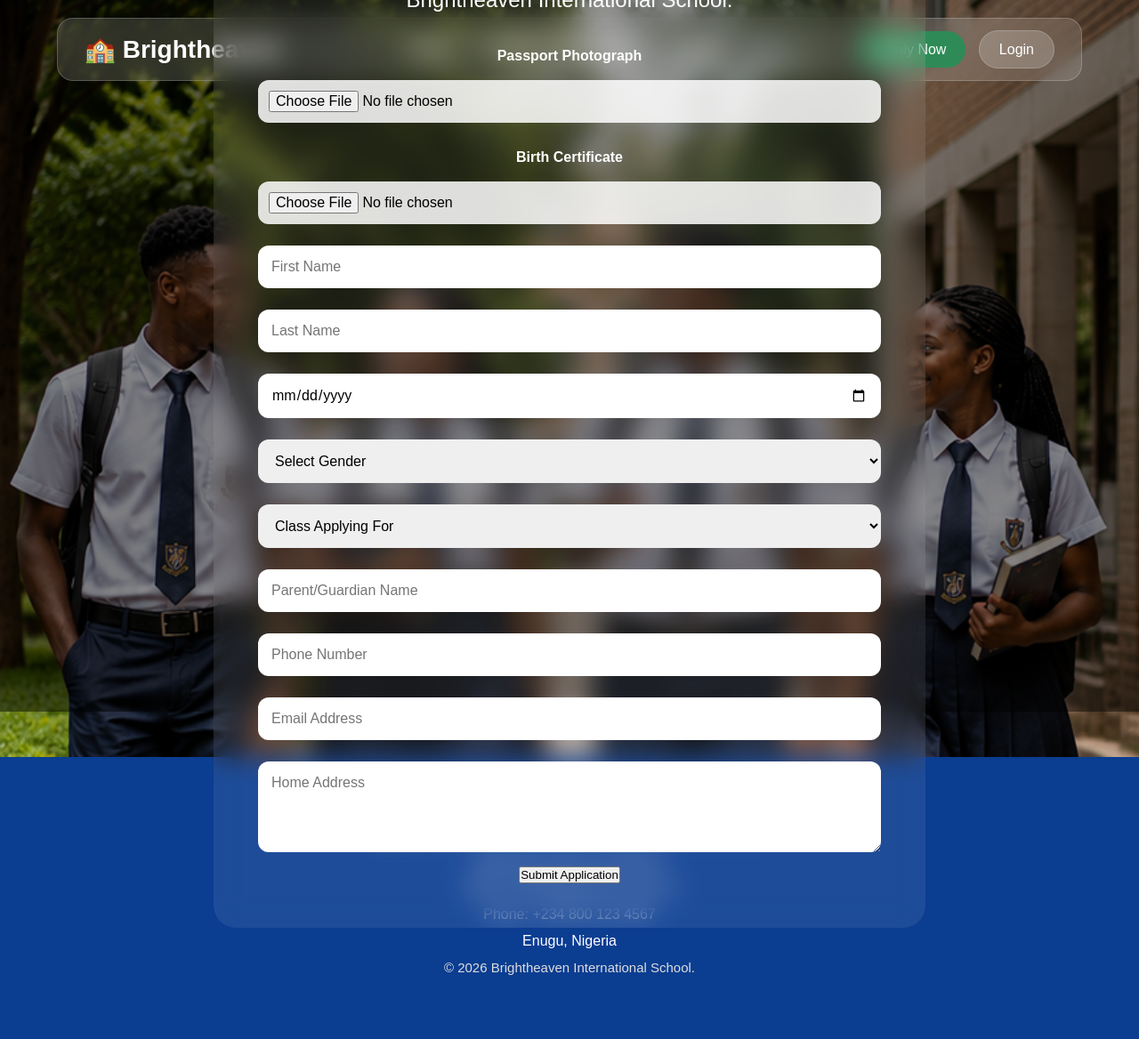
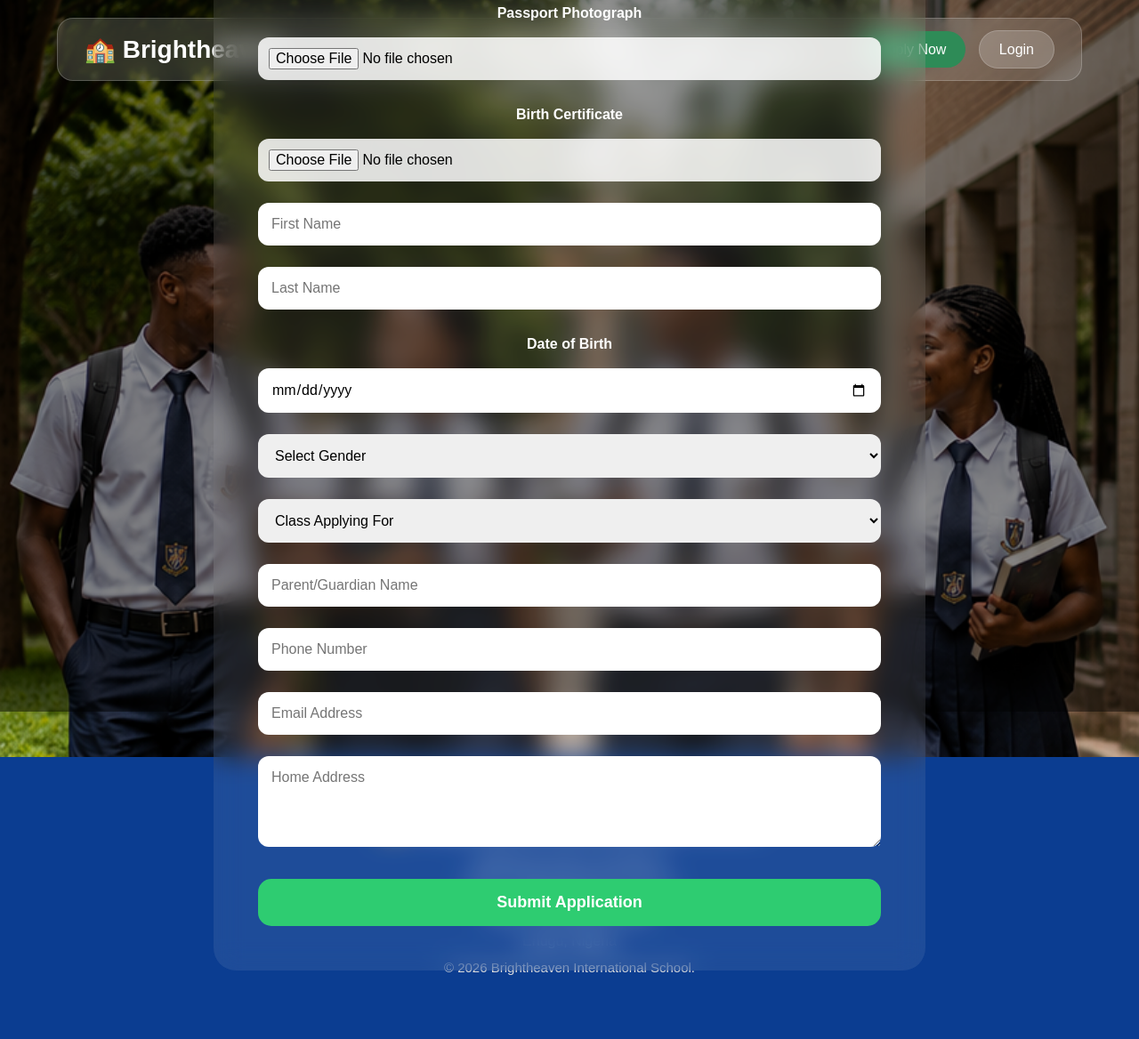
Before and after one commit to Ronniechuks11/Brightheaven-Intl-school-portal, a Flask app: page /apply in a window 1280 px wide. Shown: the whole page at 89% size. Run offline with Flask 3, Linux system fonts and the light colour scheme.

Commit message:
Update Latest Changes

```diff
--- a/app.py
+++ b/app.py
@@ -1,5 +1,7 @@
 from flask import Flask, render_template, request, redirect, url_for
 import sqlite3
+import os
+from werkzeug.utils import secure_filename
 
 app = Flask(__name__)
 
@@ -17,26 +19,47 @@ def apply():
         phone = request.form["phone"]
         email = request.form["email"]
         address = request.form["address"]
+        passport = request.files["passport"]
+        birth_certificate = request.files["birth_certificate"]
 
+        passport_filename = secure_filename(passport.filename)
+        birth_certificate_filename = secure_filename(birth_certificate.filename)
+
+        passport.save(
+            os.path.join(
+                "static/uploads/passports",
+                passport_filename
+            )
+        )
+
+        birth_certificate.save(
+            os.path.join(
+                "static/uploads/birth_certificates",
+                birth_certificate_filename
+            )
+        )
         conn = sqlite3.connect("school.db")
         cursor = conn.cursor()
 
         cursor.execute("""
-            INSERT INTO applicants
-            (first_name, last_name, date_of_birth, gender,
-             class_applying, parent_name, phone, email, address)
-            VALUES (?, ?, ?, ?, ?, ?, ?, ?, ?)
-        """, (
-            first_name,
-            last_name,
-            date_of_birth,
-            gender,
-            class_applying,
-            parent_name,
-            phone,
-            email,
-            address
-        ))
+        INSERT INTO applicants
+        (first_name, last_name, date_of_birth, gender,
+         class_applying, parent_name, phone, email,
+         address, passport, birth_certificate)
+        VALUES (?, ?, ?, ?, ?, ?, ?, ?, ?, ?, ?)
+    """, (
+         first_name,
+        last_name,
+        date_of_birth,
+        gender,
+        class_applying,
+        parent_name,
+        phone,
+        email,
+        address,
+        passport_filename,
+        birth_certificate_filename
+    ))
 
         conn.commit()
         conn.close()
@@ -149,6 +172,7 @@ def reject_applicant(applicant_id):
     return redirect(url_for("applicant_details",
                             applicant_id=applicant_id))
 
+
 @app.route("/admin/dashboard")
 def admin_dashboard():
 
--- a/static/css/style.css
+++ b/static/css/style.css
@@ -540,6 +540,8 @@ APPLICATION FORM
         max-width:100%;
 
         padding:30px 20px;
+
+        margin-bottom: 60px;
     }
 
     .hero-content h1{
@@ -871,3 +873,21 @@ form label{
     color:#fff;
     font-weight:bold;
 }
+
+form button{
+    width:100%;
+    padding:16px;
+    margin-top:20px;
+    border:none;
+    border-radius:15px;
+    background:#2ecc71;
+    color:#fff;
+    font-size:18px;
+    font-weight:bold;
+    cursor:pointer;
+    transition:.3s;
+}
+
+form button:hover{
+    background:#27ae60;
+}
--- a/templates/apply.html
+++ b/templates/apply.html
@@ -34,7 +34,11 @@
 
     <input type="text" name="last_name" placeholder="Last Name" required>
 
-    <input type="date" name="date_of_birth" required>
+    <label>Date of Birth</label>
+    <input
+    type="date"
+    name="date_of_birth"
+    required>
 
     <select name="gender" required>
         <option value="">Select Gender</option>
```
Also changed, not shown: templates/admin/applicant_details.html (+17 -0 lines), templates/admin/applicants.html (+12 -0 lines), school.db, static/uploads/birth_certificates/2b47323cec94b51ac7b50aef81048590.jpg (added), static/uploads/passports/0a0e854b071e248e65b97f850eb13d86.jpg (added).
